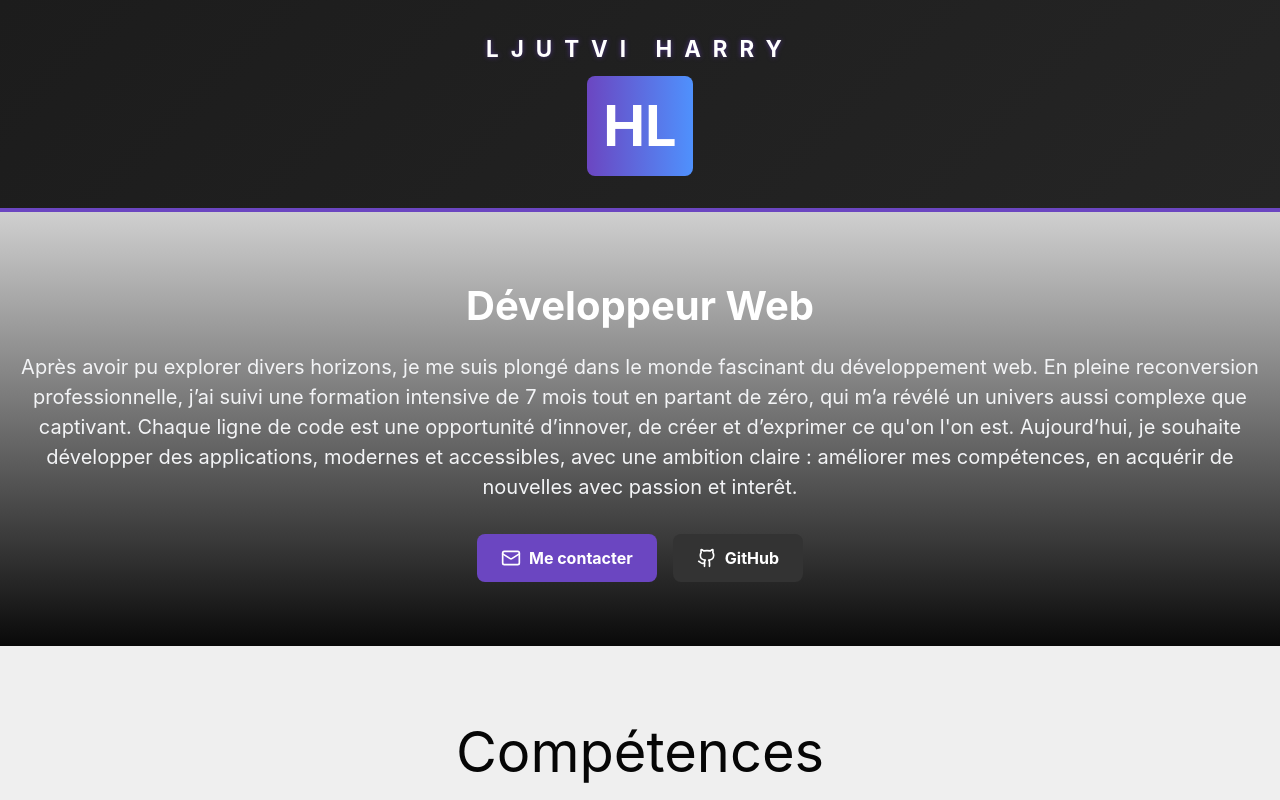
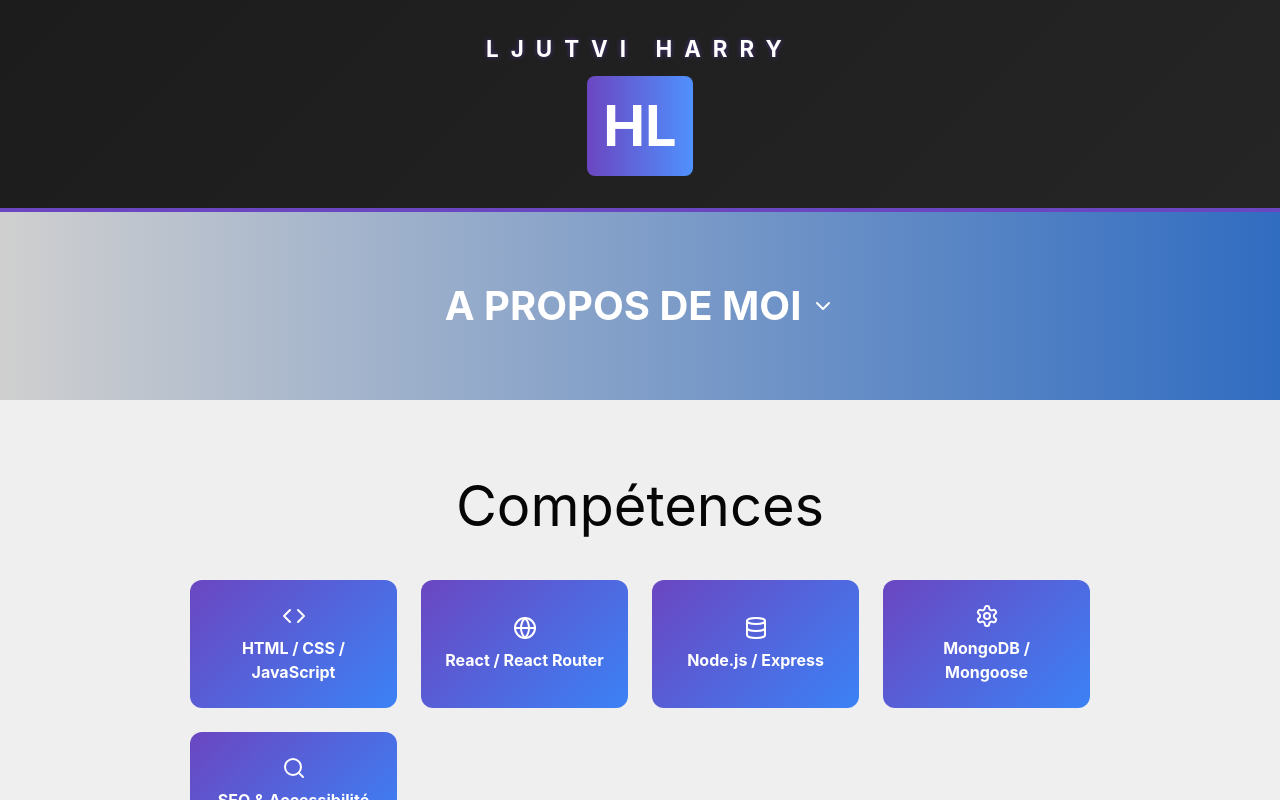
Before and after one commit to ljutvi31/Portfolio_p8, a React (Vite) app: page / in a window 1280 px wide. Shown: the top 800 px of the page. Built offline with nearby package versions, Linux system fonts and the light colour scheme.

Commit message:
upgrade about me

```diff
--- a/src/components/Hero.css
+++ b/src/components/Hero.css
@@ -1,30 +1,77 @@
 .hero {
-    background: linear-gradient(to bottom, rgb(255 255 255 / 80%), rgba(0, 0, 0, 0.5));
-    color: white;
+  background: linear-gradient(to right, rgb(255 255 255 / 80%), rgba(53, 122, 220, 0.868));
+  color: rgb(255, 255, 255);
   padding: 4rem 0;
   text-align: center;
 }
 
-
-  .hero h2 {
+/* Titre cliquable */
+.hero-title {
   font-size: 2.5rem;
   font-weight: bold;
   color: white;
+  cursor: pointer;
+  transition: color 0.3s ease-in-out, transform 0.2s ease-in-out;
+  display: flex;
+  align-items: center;
+  justify-content: center;
+  gap: 10px;
+  animation: pulse 1.5s infinite;
 }
 
+.hero-title:hover {
+  color: #6b46c1;
+  transform: scale(1.05);
+}
+
+/* Container icône */
+.arrow-container {
+  display: inline-flex;
+  transition: transform 0.3s ease-in-out;
+}
+
+/* Rotation de la flèche */
+.rotate .arrow-icon {
+  transform: rotate(180deg);
+}
+
+/* Contenu caché au départ */
+.hero-content {
+  opacity: 0;
+  max-height: 0;
+  overflow: hidden;
+  transition: opacity 0.2s ease-in-out, max-height 1.2s ease-in-out;
+}
+
+/* Lorsque le contenu devient visible */
+.fade-in {
+  opacity: 1;
+  max-height: 500px;
+}
+
+/* Sous-titre */
+.hero h3 {
+  font-size: 2rem;
+  margin-top: 1rem;
+  color: #5a3ba1;
+}
+
+/* Texte */
 .hero p {
   font-size: 1.25rem;
   color: #f3f4f6;
   margin: 1rem 0;
 }
 
+/* Liens */
 .hero-links {
   display: flex;
   justify-content: center;
-    gap: 1rem;
+  gap: 5rem;
   margin-top: 2rem;
 }
 
+/* Boutons */
 .btn {
   display: flex;
   align-items: center;
@@ -39,6 +86,7 @@
   border: none;
 }
 
+/* Bouton Contact */
 .contact {
   background-color: #6b46c1;
   color: white;
@@ -48,6 +96,7 @@
   background-color: #5a3ba1;
 }
 
+/* Bouton GitHub */
 .github {
   background-color: #3b82f6;
   color: white;
@@ -56,3 +105,10 @@
 .github:hover {
   background-color: #2a6dc4;
 }
+
+/* ANIMATION PULSE POUR LE TITRE */
+@keyframes pulse {
+  0% { transform: scale(1); }
+  50% { transform: scale(1.05); }
+  100% { transform: scale(1); }
+}
--- a/src/components/Hero.jsx
+++ b/src/components/Hero.jsx
@@ -1,13 +1,16 @@
-import React from "react";
-import { Mail, Github } from "lucide-react"; // ✅ Vérifie bien l'importation
+import React, { useState } from "react";
+import { Mail, Github, ChevronDown } from "lucide-react"; // ✅ Vérifie bien l'importation
 import "./Hero.css";
 
 const Hero = () => {
+  const [isVisible, setIsVisible] = useState(false);
+
+  const toggleContent = () => {
+    setIsVisible((prev) => !prev);
+  };
+
   const handleContactClick = () => {
-    // Ouvre la fenêtre de mail
     window.location.href = "mailto:ljutvi.h@gmail.com";
-
-    // Ajoute un léger délai avant de scroller vers la section Contact
     setTimeout(() => {
       const contactSection = document.getElementById("contact");
       if (contactSection) {
@@ -17,15 +20,26 @@ const Hero = () => {
   };
 
   const handleGithubClick = (e) => {
-    e.preventDefault(); // Empêche le comportement par défaut
+    e.preventDefault();
     window.open("https://github.com/ljutvi31", "_blank");
   };
 
   return (
     <section className="hero">
-      <h2>Développeur Web</h2>
+      <h2 className="hero-title" onClick={toggleContent}>
+        A PROPOS DE MOI{" "}
+        <span className={`arrow-container ${isVisible ? "rotate" : ""}`}>
+          <ChevronDown className="arrow-icon" />
+        </span>
+      </h2>
+      <div className={`hero-content ${isVisible ? "fade-in" : ""}`}>
+        <h3>Développeur Web</h3>
         <p>
-      Après avoir pu explorer divers horizons, je me suis plongé dans le monde fascinant du développement web. En pleine reconversion professionnelle, j’ai suivi une formation intensive de 7 mois tout en partant de zéro, qui m’a révélé un univers aussi complexe que captivant. Chaque ligne de code est une opportunité d’innover, de créer et d’exprimer ce qu'on l'on est. Aujourd’hui, je souhaite développer des applications, modernes et accessibles, avec une ambition claire : améliorer mes compétences, en acquérir de nouvelles avec passion et interêt.
+          Après avoir exploré divers horizons, je me suis plongé dans le monde fascinant du développement web.
+          En pleine reconversion professionnelle, j’ai suivi une formation intensive de 7 mois en partant de zéro,
+          qui m’a révélé un univers aussi complexe que captivant. Chaque ligne de code est une opportunité d’innover,
+          de créer et d’exprimer ce que l'on est. Aujourd’hui, je souhaite développer des applications modernes et accessibles,
+          avec une ambition claire : améliorer mes compétences, en acquérir de nouvelles avec passion et intérêt.
         </p>
         <div className="hero-links">
           <button className="btn contact" onClick={handleContactClick}>
@@ -39,6 +53,7 @@ const Hero = () => {
             <Github size={20} /> GitHub
           </a>
         </div>
+      </div>
     </section>
   );
 };
```
Lines whose indentation alone changed are shown as unchanged.
